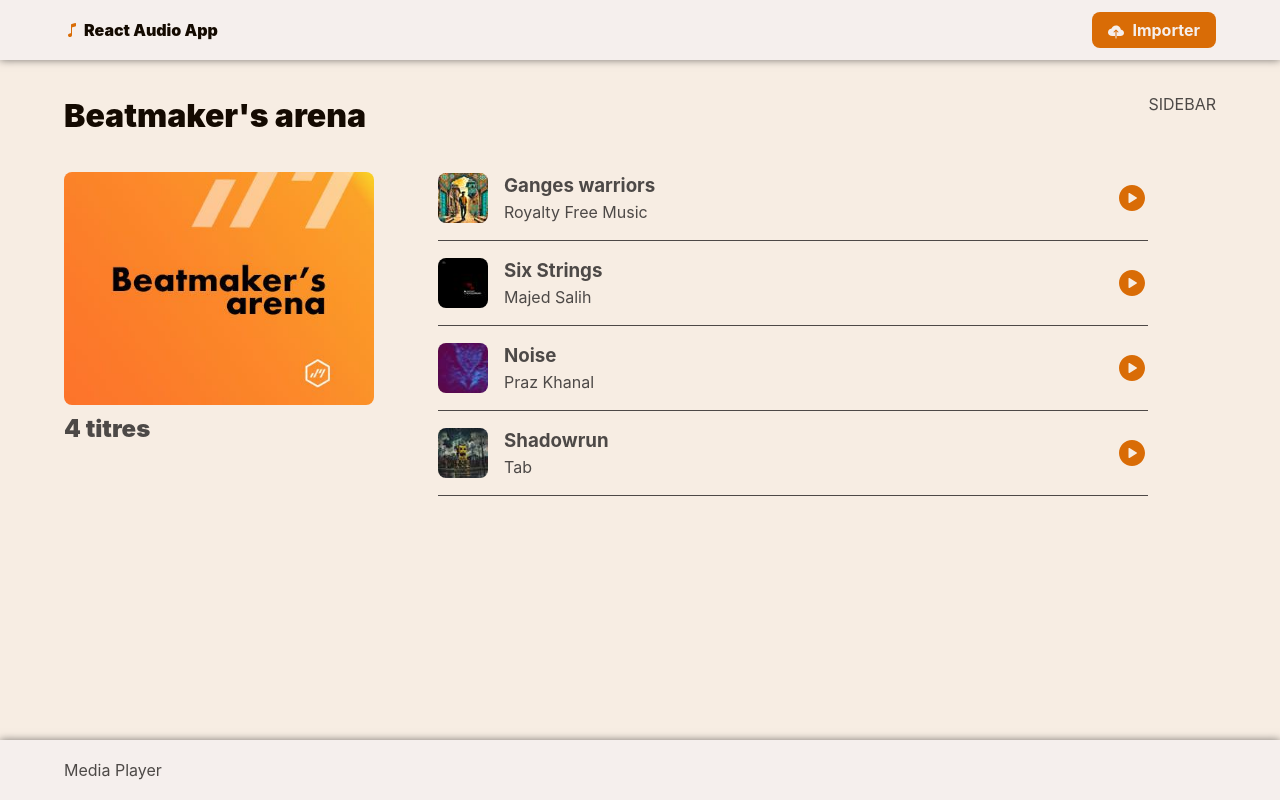
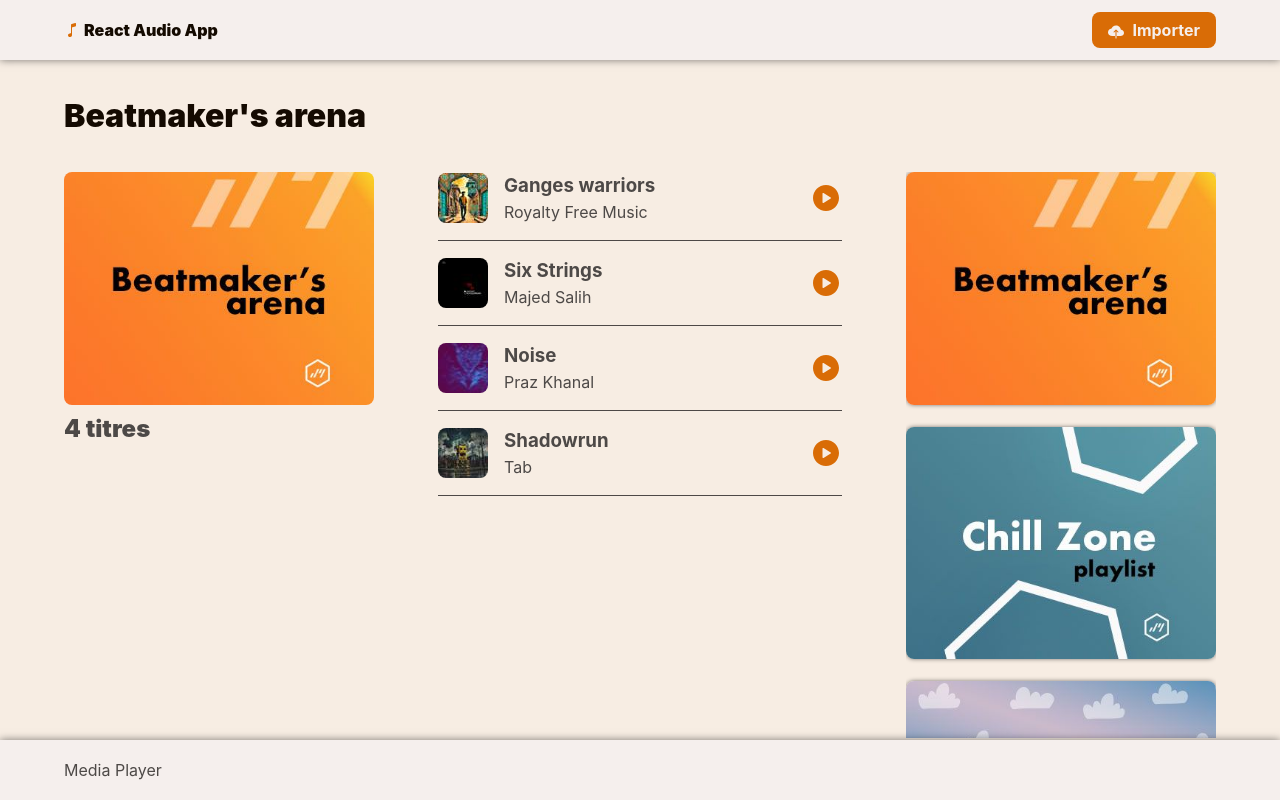
Before and after one commit to sylvain-galoustoff/react-audio, a React (Vite) app: page /category/1 in a window 1280 px wide. Built offline with nearby package versions, Linux system fonts and the light colour scheme.

Commit message:
Tracklist page : add sidebar

```diff
--- a/src/components/CategoryCard/CategoryCard.tsx
+++ b/src/components/CategoryCard/CategoryCard.tsx
@@ -9,12 +9,12 @@ type CategoryCardProps = {
 function CategoryCard({ category }: CategoryCardProps) {
   return (
     <Link
-      to={`category/${category.id}`}
+      to={`/category/${category.id}`}
       className={styles.card}
       title={`Voir les titres dans la catégorie ${category.name}`}
     >
       <img
-        src={`categories/${category.thumbnail}`}
+        src={`/categories/${category.thumbnail}`}
         alt={`Illustration pour la categorie ${category.name}`}
       />
     </Link>
--- a/src/components/CategorySidebar/CategorySidebar.tsx
+++ b/src/components/CategorySidebar/CategorySidebar.tsx
@@ -1,5 +1,12 @@
+import { categories } from "../../data/mocks";
+import CategoryCard from "../CategoryCard/CategoryCard";
+import styles from "./style.module.css";
+
 function CategorySidebar() {
-  return <aside>SIDEBAR</aside>;
+  const renderCats = categories.map((category) => (
+    <CategoryCard key={category.id} category={category} />
+  ));
+  return <div id={styles.sidebar}>{renderCats}</div>;
 }
 
 export default CategorySidebar;
--- /dev/null
+++ b/src/components/CategorySidebar/style.module.css
@@ -0,0 +1,9 @@
+#sidebar {
+  width: 310px;
+  height: 100%;
+  overflow-y: auto;
+  overflow-x: hidden;
+  display: flex;
+  flex-direction: column;
+  gap: 16px;
+}
--- /dev/null
+++ b/src/components/TrackList/TrackList.tsx
@@ -0,0 +1,16 @@
+import { TrackType } from "../../@types/TrackType";
+import Track from "../Track/Track";
+import styles from "./style.module.css";
+
+type TrackListProps = {
+  tracks?: TrackType[];
+};
+
+function TrackList({ tracks }: TrackListProps) {
+  const renderTracks =
+    tracks && tracks.map((track) => <Track key={track.id} track={track} />);
+
+  return <div id={styles.tracks}>{renderTracks}</div>;
+}
+
+export default TrackList;
--- /dev/null
+++ b/src/components/TrackList/style.module.css
@@ -0,0 +1,6 @@
+#tracks {
+  flex: 1;
+  display: flex;
+  flex-direction: column;
+  gap: 16px;
+}
--- a/src/routes/Category/Category.tsx
+++ b/src/routes/Category/Category.tsx
@@ -4,8 +4,8 @@ import styles from "./style.module.css";
 import { categories, tracks } from "../../data/mocks";
 import { CategoryType, TrackType } from "../../@types/TrackType";
 import CategoryData from "./CategoryData/CategoryData";
-import Track from "../../components/Track/Track";
 import CategorySidebar from "../../components/CategorySidebar/CategorySidebar";
+import TrackList from "../../components/TrackList/TrackList";
 
 function Category() {
   const params = useParams();
@@ -24,22 +24,15 @@ function Category() {
     }
   }, [params.id]);
 
-  const renderTracks =
-    tracksList && tracksList.map((track) => <Track key={track.id} track={track} />);
-
   return (
-    <div className="content" id={styles.tracksPage}>
-      <main id={styles.main}>
-        <h1>{currentCat?.name}</h1>
-        {currentCat && (
-          <div id={styles.content}>
-            <CategoryData category={currentCat} tracksNumber={tracksList?.length} />
-            <div id={styles.tracks}>{renderTracks}</div>
-          </div>
-        )}
-      </main>
-      <CategorySidebar />
-    </div>
+    <main id={styles.tracksPage}>
+      <h1>{currentCat?.name}</h1>
+      <div id={styles.main}>
+        <CategoryData category={currentCat} tracksNumber={tracksList?.length} />
+        <TrackList tracks={tracksList} />
+        <CategorySidebar />
+      </div>
+    </main>
   );
 }
 
--- a/src/routes/Category/CategoryData/CategoryData.tsx
+++ b/src/routes/Category/CategoryData/CategoryData.tsx
@@ -2,7 +2,7 @@ import { CategoryType } from "../../../@types/TrackType";
 import styles from "./style.module.css";
 
 type CategoryDataProps = {
-  category: CategoryType;
+  category?: CategoryType;
   tracksNumber: number | undefined;
 };
 
@@ -12,8 +12,8 @@ function CategoryData({ category, tracksNumber }: CategoryDataProps) {
       <div>
         <img
           id={styles.catThumbnail}
-          src={`/categories/${category.thumbnail}`}
-          alt={`Illustration pour la categorie ${category.name}`}
+          src={`/categories/${category?.thumbnail}`}
+          alt={`Illustration pour la categorie ${category?.name}`}
         />
         {tracksNumber && tracksNumber > 0 && (
           <p id={styles.tracksNumber}>{tracksNumber} titres</p>
--- a/src/routes/Category/style.module.css
+++ b/src/routes/Category/style.module.css
@@ -1,22 +1,20 @@
 #tracksPage {
   display: flex;
+  flex-direction: column;
+  gap: 32px;
+  padding: 32px 64px;
+  height: calc(100% - 120px);
+  overflow: hidden;
 }
 
 #main {
   flex: 1;
   display: flex;
-  flex-direction: column;
-  gap: 32px;
+  gap: 64px;
+  height: calc(100% - 50px);
 }
 
 #content {
   display: flex;
   gap: 64px;
 }
-
-#tracks {
-  flex: 1;
-  display: flex;
-  flex-direction: column;
-  gap: 16px;
-}
--- a/src/routes/Home/Home.tsx
+++ b/src/routes/Home/Home.tsx
@@ -8,7 +8,7 @@ function Home() {
   ));
 
   return (
-    <main className="content">
+    <main id={styles.home}>
       <h1>Catégories</h1>
       <div id={styles.categories}>{renderCategories}</div>
     </main>
--- a/src/routes/Home/style.module.css
+++ b/src/routes/Home/style.module.css
@@ -1,3 +1,9 @@
+#home {
+  padding: 0 64px;
+  height: calc(100% - 120px);
+  overflow-y: auto;
+}
+
 #categories {
   display: grid;
   grid-template-columns: repeat(5, 1fr);
--- a/src/styles/index.css
+++ b/src/styles/index.css
@@ -51,6 +51,7 @@ button {
   gap: 8px;
   padding: 8px 16px;
   border-radius: var(--corner);
+  cursor: pointer;
 }
 
 html,
```
